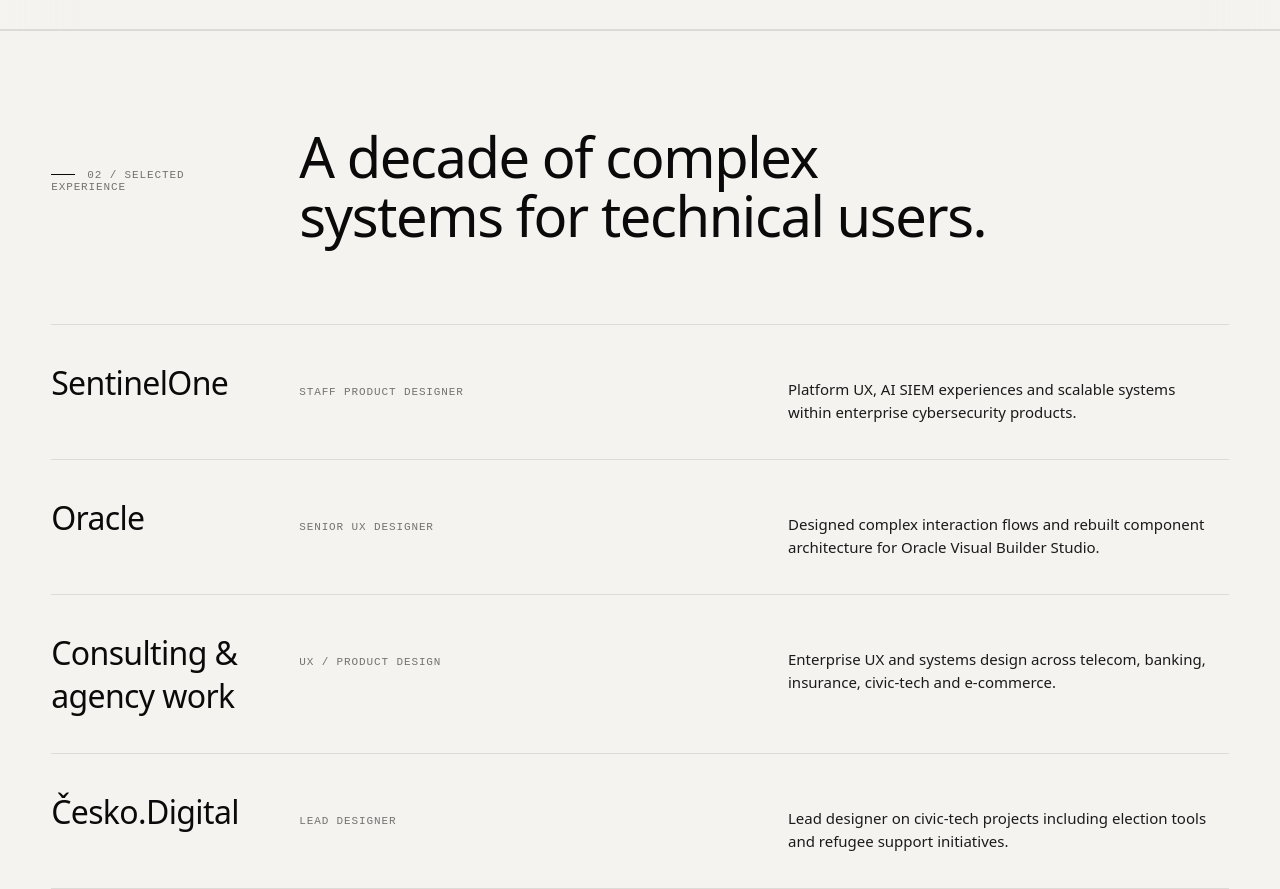
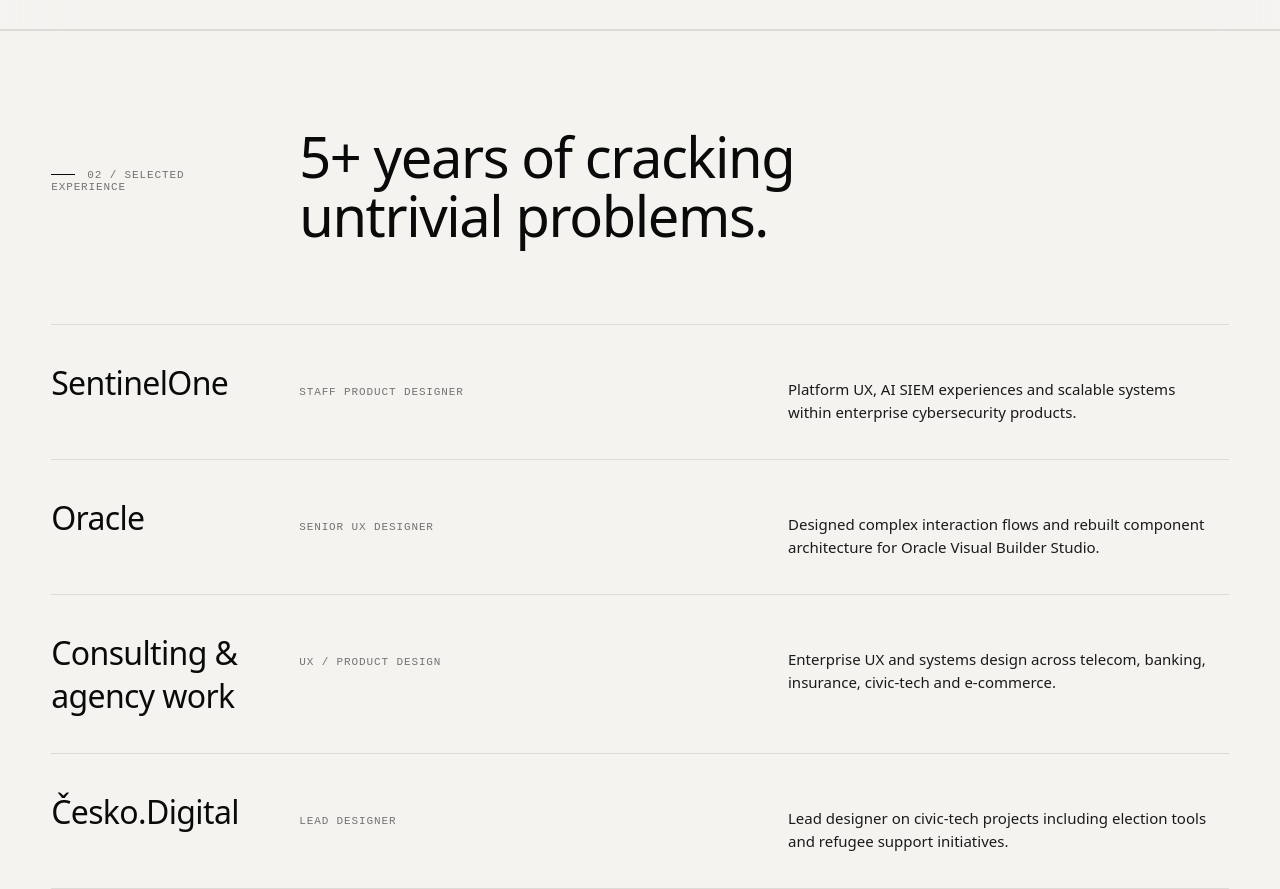
Before and after one commit to klarasch/ksch-homepage, a plain HTML site: page index.html in a window 1280 px wide. Shown: the part 1786-2675 px from the top of the page. Drawn offline with Linux system fonts and the light colour scheme.

Commit message:
local changes

```diff
--- a/index.html
+++ b/index.html
@@ -934,7 +934,7 @@
   <div class="shell">
     <div class="sec-head">
       <div class="sec-num reveal">02 / Selected experience</div>
-      <h2 class="sec-title reveal" data-stagger="1">A decade of complex systems for technical users.</h2>
+      <h2 class="sec-title reveal" data-stagger="1">5+ years of cracking untrivial problems.</h2>
     </div>
 
     <div class="xp-list">
```
